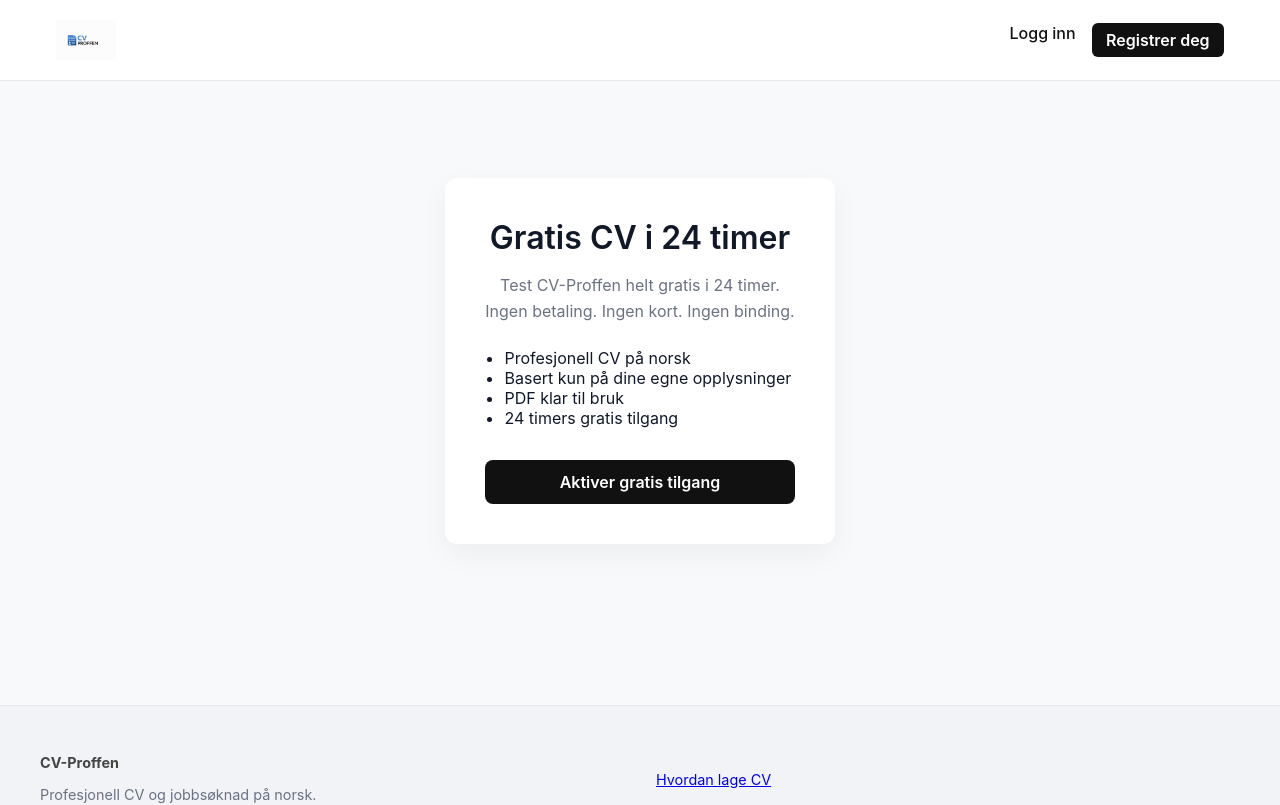
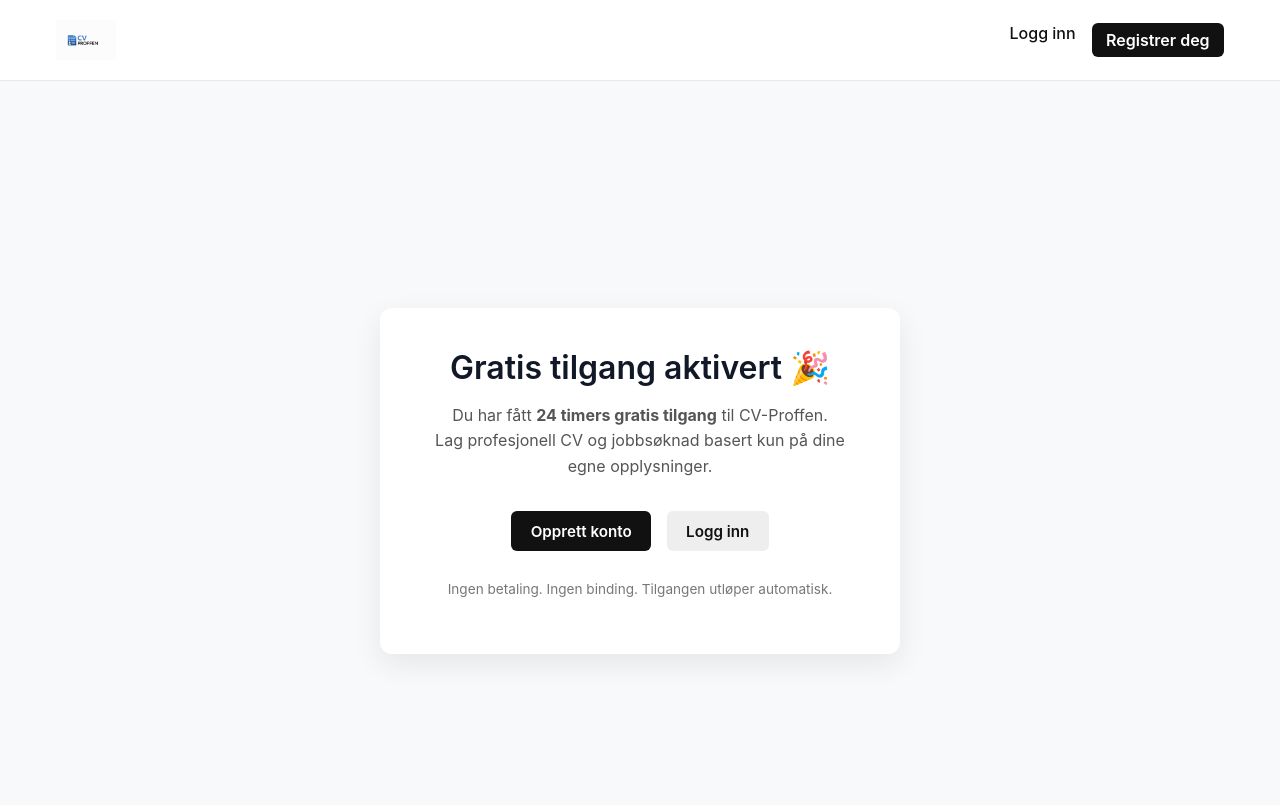
Before and after one commit to cosmicencounters5-png/cv-proffen, a Next.js app: page /gratis in a window 1280 px wide. Shown: the top 805 px of the page. Built offline with nearby package versions, Linux system fonts and the light colour scheme; no server answers.

Commit message:
Update page.tsx

```diff
--- a/app/gratis/page.tsx
+++ b/app/gratis/page.tsx
@@ -1,69 +1,103 @@
+"use client";
+
+import { useEffect } from "react";
 import Link from "next/link";
+import { useSearchParams } from "next/navigation";
 
-export const metadata = {
-  title: "Gratis CV i 24 timer | CV-Proffen",
-  description:
-    "Test CV-Proffen gratis i 24 timer. Ingen betaling. Ingen binding.",
-};
+export default function GratisPage() {
+  const searchParams = useSearchParams();
+  const token = searchParams.get("token");
 
-export default function GratisLanding() {
+  useEffect(() => {
+    if (token) {
+      // Lagre gratis-token midlertidig slik at login/register kan bruke det
+      localStorage.setItem("gratis_token", token);
+    }
+  }, [token]);
+
   return (
     <main
       style={{
-        minHeight: "70vh",
+        minHeight: "100vh",
+        background: "#f8f9fb",
         display: "flex",
         alignItems: "center",
         justifyContent: "center",
-        padding: "2rem",
-        background: "#f8f9fb",
+        padding: "1.5rem",
       }}
     >
       <div
         style={{
           maxWidth: "520px",
+          width: "100%",
           background: "white",
           padding: "2.5rem",
           borderRadius: "12px",
-          boxShadow: "0 10px 30px rgba(0,0,0,0.05)",
+          boxShadow: "0 10px 30px rgba(0,0,0,0.08)",
           textAlign: "center",
         }}
       >
-        <h1>Gratis CV i 24 timer</h1>
+        <h1 style={{ marginBottom: "0.75rem" }}>
+          Gratis tilgang aktivert 🎉
+        </h1>
 
-        <p style={{ marginTop: "1rem", lineHeight: 1.6 }}>
-          Test CV-Proffen helt gratis i 24 timer.
+        <p style={{ color: "#555", lineHeight: 1.6 }}>
+          Du har fått <strong>24 timers gratis tilgang</strong> til CV-Proffen.
           <br />
-          Ingen betaling. Ingen kort. Ingen binding.
+          Lag profesjonell CV og jobbsøknad basert kun på dine egne opplysninger.
         </p>
 
-        <ul
+        <div
           style={{
-            textAlign: "left",
-            marginTop: "1.5rem",
-            paddingLeft: "1.2rem",
+            marginTop: "2rem",
+            display: "flex",
+            gap: "1rem",
+            justifyContent: "center",
+            flexWrap: "wrap",
           }}
         >
-          <li>Profesjonell CV på norsk</li>
-          <li>Basert kun på dine egne opplysninger</li>
-          <li>PDF klar til bruk</li>
-          <li>24 timers gratis tilgang</li>
-        </ul>
+          <Link href="/register">
+            <button
+              style={{
+                padding: "0.65rem 1.2rem",
+                background: "#111",
+                color: "white",
+                border: "none",
+                borderRadius: "6px",
+                cursor: "pointer",
+                fontWeight: 600,
+              }}
+            >
+              Opprett konto
+            </button>
+          </Link>
 
-        <Link
-          href="/gratis/aktiver"
+          <Link href="/login">
+            <button
+              style={{
+                padding: "0.65rem 1.2rem",
+                background: "#eee",
+                color: "#111",
+                border: "none",
+                borderRadius: "6px",
+                cursor: "pointer",
+                fontWeight: 600,
+              }}
+            >
+              Logg inn
+            </button>
+          </Link>
+        </div>
+
+        <p
           style={{
-            display: "block",
-            marginTop: "2rem",
-            background: "#111",
-            color: "white",
-            padding: "0.75rem",
-            borderRadius: "8px",
-            fontWeight: 600,
-            textDecoration: "none",
+            marginTop: "1.75rem",
+            fontSize: "0.85rem",
+            color: "#777",
           }}
         >
-          Aktiver gratis tilgang
-        </Link>
+          Ingen betaling. Ingen binding. Tilgangen utløper automatisk.
+        </p>
       </div>
     </main>
   );
```
